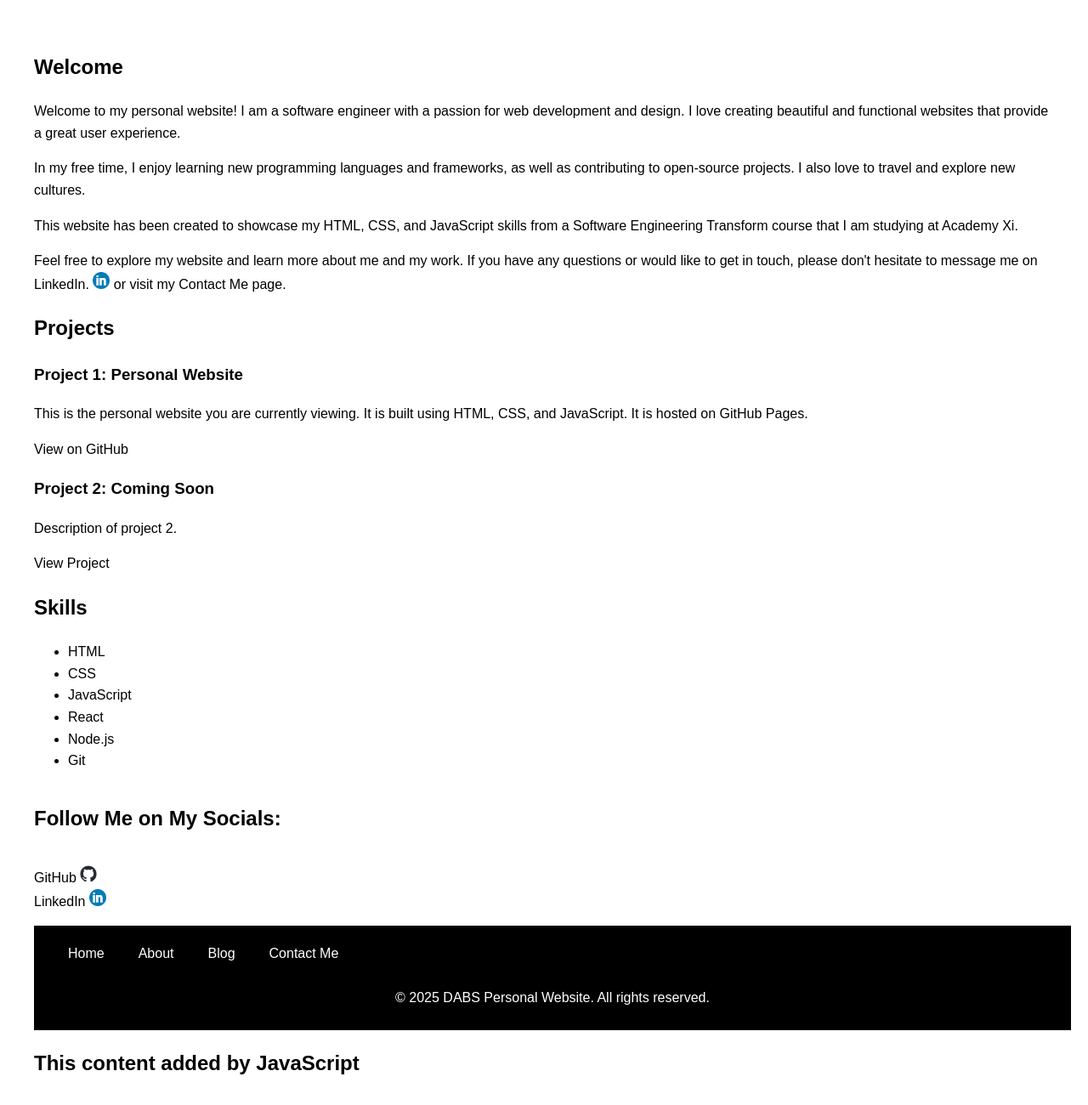
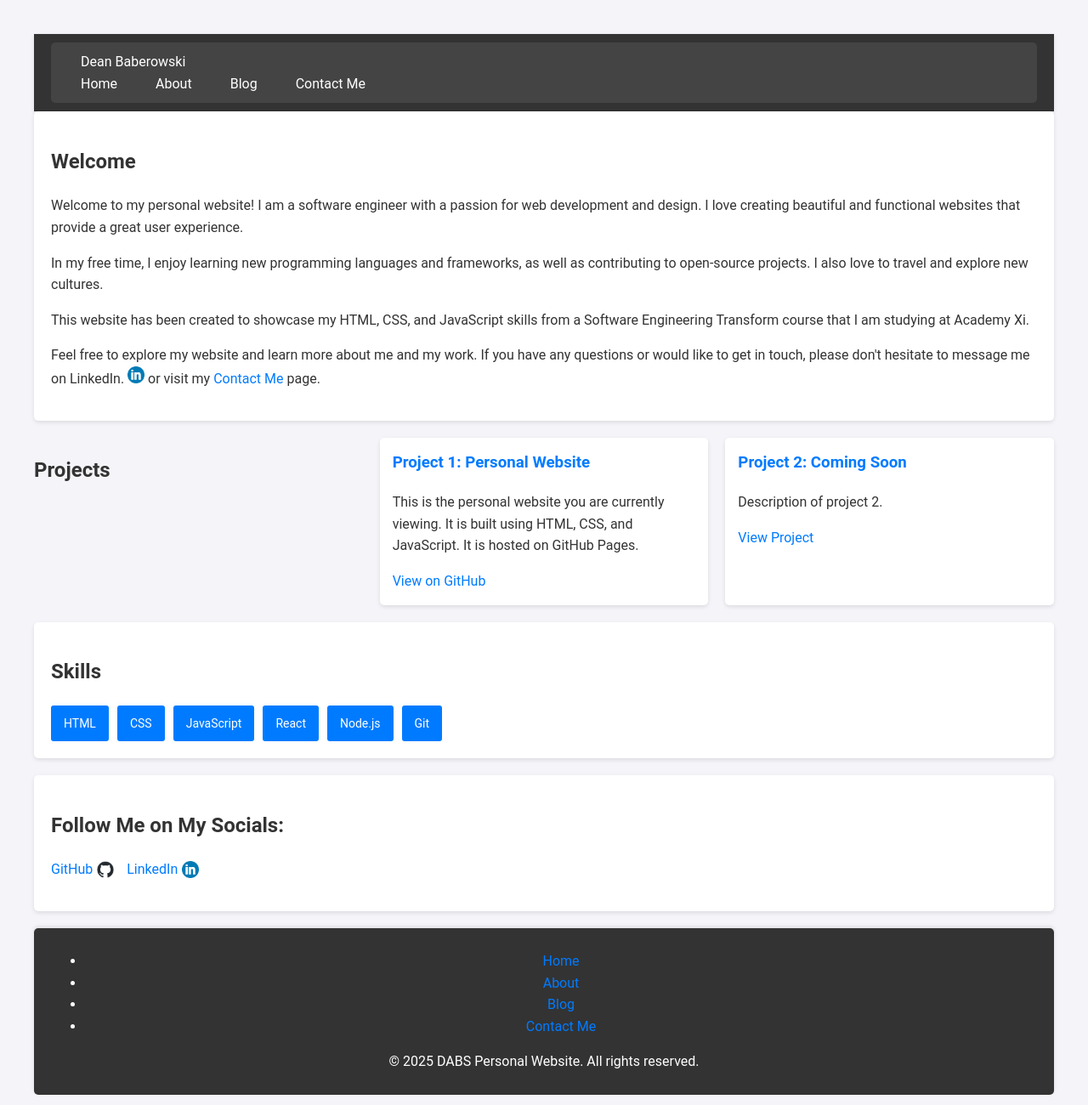
Before and after one commit to Deano10134/DABs-personal-website, a website: page index.html in a window 1280 px wide. Shown: the top 1300 px of the page at 85% size. Drawn offline with Linux system fonts and the light colour scheme.

Commit message:
Updated HTML and CSS

```diff
--- a/index.html
+++ b/index.html
@@ -11,33 +11,54 @@
 
 <body>
   <header>
-    <nav class="navbar">
-      <ul>
-        <li><a href="index.html">Home</a></li>
-        <li><a href="about.html">About</a></li>
-        <li><a href="blog.html">Blog</a></li>
-        <li><a href="contactme.html">Contact Me</a></li>
-      </ul>
+    <nav class="navbar navbar-expand-lg navbar-light bg-light">
+      <div class="container-fluid">
+        <a class="navbar-brand" href="index.html">Dean Baberowski</a>
+        <div class="collapse navbar-collapse" id="navbarNav">
+          <ul class="navbar-nav">
+            <li class="nav-item"><a class="nav-link" href="index.html">Home</a></li>
+            <li class="nav-item"><a class="nav-link" href="about.html">About</a></li>
+            <li class="nav-item"><a class="nav-link" href="blog.html">Blog</a></li>
+            <li class="nav-item"><a class="nav-link" href="contactme.html">Contact Me</a></li>
+          </ul>
+        </div>
+      </div>
     </nav>
   </header>
 
   <main class="container my-4">
     <section class="introduction">
       <h1>Welcome</h1>
-      <p>Welcome to my personal website! I am a software engineer with a passion for web development and design. I love creating beautiful and functional websites that provide a great user experience.</p>
-      <p>In my free time, I enjoy learning new programming languages and frameworks, as well as contributing to open-source projects. I also love to travel and explore new cultures.</p>
-      <p>This website has been created to showcase my HTML, CSS, and JavaScript skills from a Software Engineering Transform course that I am studying at Academy Xi.</p>
-      <p>Feel free to explore my website and learn more about me and my work. If you have any questions or would like to get in touch, please don't hesitate to message me on LinkedIn.
-        <a href="https://www.linkedin.com/in/deanbaberowski"></a>
+      <p>
+        Welcome to my personal website! I am a software engineer with a passion for web development and design.
+        I love creating beautiful and functional websites that provide a great user experience.
+      </p>
+      <p>
+        In my free time, I enjoy learning new programming languages and frameworks, as well as contributing to open-source projects.
+        I also love to travel and explore new cultures.
+      </p>
+      <p>
+        This website has been created to showcase my HTML, CSS, and JavaScript skills from a Software Engineering Transform course
+        that I am studying at Academy Xi.
+      </p>
+      <p>
+        Feel free to explore my website and learn more about me and my work. If you have any questions or would like to get in touch,
+        please don't hesitate to message me on LinkedIn.
+        <a href="https://www.linkedin.com/in/deanbaberowski">
           <img src="./Images/317750_linkedin_icon.png" alt="LinkedIn" style="width:20px; height:20px;">
-        </a> or visit my <a href="./contactus.html">Contact Me</a> page.</p>
+        </a>
+        or visit my <a href="./contactus.html">Contact Me</a> page.
+      </p>
     </section>
 
     <section class="projects">
       <h2>Projects</h2>
       <div class="project">
         <h3>Project 1: Personal Website</h3>
-        <p>This is the personal website you are currently viewing. It is built using HTML, CSS, and JavaScript. It is hosted on GitHub Pages.</p>
+        <p>
+          This is the personal website you are currently viewing. It is built using HTML, CSS, and JavaScript.
+          It is hosted on GitHub Pages.
+        </p>
         <a href="https://github.com/Deano10134" class="btn btn-primary" target="_blank">View on GitHub</a>
       </div>
       <div class="project">
@@ -58,6 +79,7 @@
         <li class="list-group-item">Git</li>
       </ul>
     </section>
+
     <section class="socials">
       <h2>Follow Me on My Socials:</h2>
       <ul class="list-group">
--- a/style.css
+++ b/style.css
@@ -1,153 +1,180 @@
+/* General Styles */
 html, body {
-    background-color: #ffffff; /* Simplified background property */
+    background-color: #f4f4f9; /* Light background for better readability */
     padding: 20px;
-    font-family: Arial, sans-serif;
+    font-family: 'Roboto', Arial, sans-serif; /* Modern font for a clean look */
     font-size: 16px;
     line-height: 1.6;
     margin: 0;
     min-height: 100%;
     display: flex;
     flex-direction: column;
+    color: #333; /* Neutral text color */
 }
 
 a {
-    color: #000000; /* Hex color for consistency */
+    color: #007bff; /* Primary theme color for links */
     text-decoration: none;
     transition: color 0.3s ease;
 }
+
 a:hover {
-    color: #333333; /* Darker shade for hover effect */
+    color: #0056b3; /* Darker shade for hover effect */
 }
+
+/* Header */
+header {
+    background-color: #333; /* Dark header background */
+    color: #fff;
+    padding: 10px 20px;
+    box-shadow: 0 2px 5px rgba(0, 0, 0, 0.1); /* Subtle shadow for depth */
+}
+
+/* Navigation Bar */
+.navbar {
+    display: flex;
+    justify-content: space-between;
+    align-items: center;
+    background-color: #444; /* Slightly lighter than header */
+    padding: 10px 20px;
+    border-radius: 5px;
+}
+
+.navbar ul {
+    list-style: none;
+    padding: 0;
+    margin: 0;
+    display: flex;
+    gap: 15px; /* Add spacing between menu items */
+}
+
+.navbar li {
+    margin: 0;
+}
+
+.navbar a {
+    color: #fff;
+    text-decoration: none;
+    padding: 8px 15px;
+    border-radius: 3px;
+    transition: background-color 0.3s ease, color 0.3s ease;
+}
+
+.navbar a:hover {
+    background-color: #555; /* Highlight on hover */
+    color: #fff;
+}
+
+/* Introduction Section */
+.introduction {
+    background-color: #fff;
+    padding: 20px;
+    border-radius: 5px;
+    box-shadow: 0 2px 5px rgba(0, 0, 0, 0.1);
+    margin-bottom: 20px;
+}
+
+/* Projects Section */
+.projects {
+    display: grid;
+    grid-template-columns: repeat(auto-fit, minmax(300px, 1fr));
+    gap: 20px;
+    margin-bottom: 20px;
+}
+
+.project {
+    background-color: #fff;
+    padding: 15px;
+    border-radius: 5px;
+    box-shadow: 0 2px 5px rgba(0, 0, 0, 0.1);
+    transition: transform 0.3s ease, box-shadow 0.3s ease;
+}
+
+.project:hover {
+    transform: translateY(-5px); /* Lift effect on hover */
+    box-shadow: 0 4px 10px rgba(0, 0, 0, 0.2);
+}
+
+.project h3 {
+    margin-top: 0;
+    color: #007bff;
+}
+
+/* Skills Section */
+.skills {
+    background-color: #fff;
+    padding: 20px;
+    border-radius: 5px;
+    box-shadow: 0 2px 5px rgba(0, 0, 0, 0.1);
+    margin-bottom: 20px;
+}
+
+.skills ul {
+    list-style: none;
+    padding: 0;
+    margin: 0;
+    display: flex;
+    flex-wrap: wrap;
+    gap: 10px;
+}
+
+.skills li {
+    background-color: #007bff;
+    color: #fff;
+    padding: 10px 15px;
+    border-radius: 3px;
+    font-size: 14px;
+    transition: background-color 0.3s ease;
+}
+
+.skills li:hover {
+    background-color: #0056b3;
+}
+
+/* Socials Section */
 .socials {
-    display: flex;
-    flex-direction: column;
-    margin-top: 10px;
+    background-color: #fff;
+    padding: 20px;
+    border-radius: 5px;
+    box-shadow: 0 2px 5px rgba(0, 0, 0, 0.1);
+    margin-bottom: 20px;
 }
 
 .socials ul {
     list-style: none;
     padding: 0;
     display: flex;
-    flex-direction: column;
+    gap: 15px;
 }
 
-/* Navigation Bar */
-nav {
-    background-color: #000000; /* Hex color for consistency */
-    color: #ffffff;
-    padding: 20px;
-    padding: 10px;
+.socials a {
     display: flex;
-    justify-content: space-between;
     align-items: center;
+    gap: 5px;
+    color: #007bff;
+    transition: color 0.3s ease;
 }
 
-nav ul,
-footer ul {
-    list-style: none;
-    margin: 0;
-    padding: 0;
-    display: flex;
-    justify-content: center;
+.socials a:hover {
+    color: #0056b3;
 }
-
-nav ul li,
-footer ul li {
-    margin: 0 10px;
-}
-
-nav ul li a,
-footer ul li a {
-    color: #ffffff;
-    text-decoration: none;
-    transition: color 0.3s ease;
-    padding: 10px;
-}
-
-nav ul li a:hover,
-footer ul li a:hover {
-    text-decoration: none;
-    color: #dddddd;
-}
-
-nav ul li a.active,
-footer ul li a.active {
-    font-weight: bold;
-    text-decoration: none; /* Prevent underline for active links */
-    color: #ffffff;
-}
-
-nav a.navbar-brand {
-    font-size: 20px;
-    font-weight: bold;
-    color: #ffffff; /* Hex color for consistency */
-}
-
-/* Show the menu when the 'visible' class is added */
-
-
-.navbar {
-    flex-direction: column;
-   /*<--! background-color: #333; */
-    background-color: red; /* <-- just for debugging */
-    padding: 10px;
-    position: absolute;
-    top: 60px;
-    right: 10px;
-    border-radius: 5px;
-    z-index: 1000;
-    max-height: 0;
-    overflow: hidden;
-    opacity: 0;
-    pointer-events: none; /* Prevent interaction when hidden */
-    transition: max-height 0.3s ease, opacity 0.3s ease;
-}
-
-.navbar.show {
-    max-height: 300px;
-    opacity: 1;
-    pointer-events: auto;
-}
-/* Style the menu button for better layout and responsiveness */
-#menu-button {
-    background: none;
-    border: none;
-    font-size: 24px;
-    cursor: pointer;
-    color: #ffffff;
-    padding: 10px;
-    display: flex;
-    align-items: center;
-    justify-content: center;
-    border-radius: 5px;
-    transition: background-color 0.3s ease, color 0.3s ease;
-
-}
-
-#menu-button:hover {
-    background-color: #444;
-    color: #ffffff;
-}
-
-/* Adjust the menu button for smaller screens */
-@media (max-width: 768px) {
-    #menu-button {
-        font-size: 20px;
-        padding: 8px;
-    }
-}
-
 
 /* Footer */
 footer {
-    background-color: #000000;
-    color: #ffffff;
-    padding: 10px;
+    background-color: #333;
+    color: #fff;
+    padding: 10px 20px;
     text-align: center;
-    position: relative;
-    bottom: 0;
-    width: 100%;
     margin-top: auto;
+    border-radius: 5px;
+    box-shadow: 0 -2px 5px rgba(0, 0, 0, 0.1);
 }
 
-/* Removed duplicate 'bottom' and 'width' properties */
+footer a {
+    color: #007bff;
+    text-decoration: none;
+}
+
+footer a:hover {
+    color: #0056b3;
+}
```
Also changed, not shown: about.html (+32 -14 lines), blog.html (+1 -2 lines), contactme.html (+1 -1 lines).
